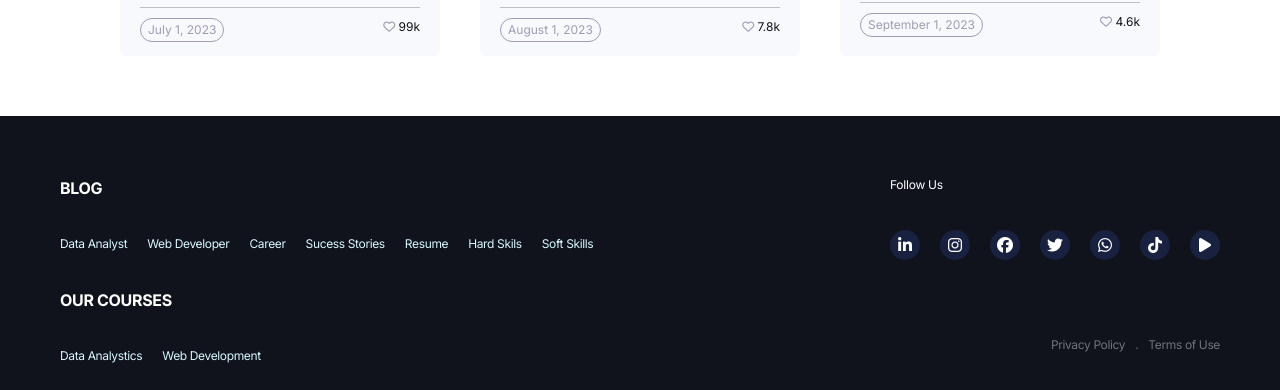
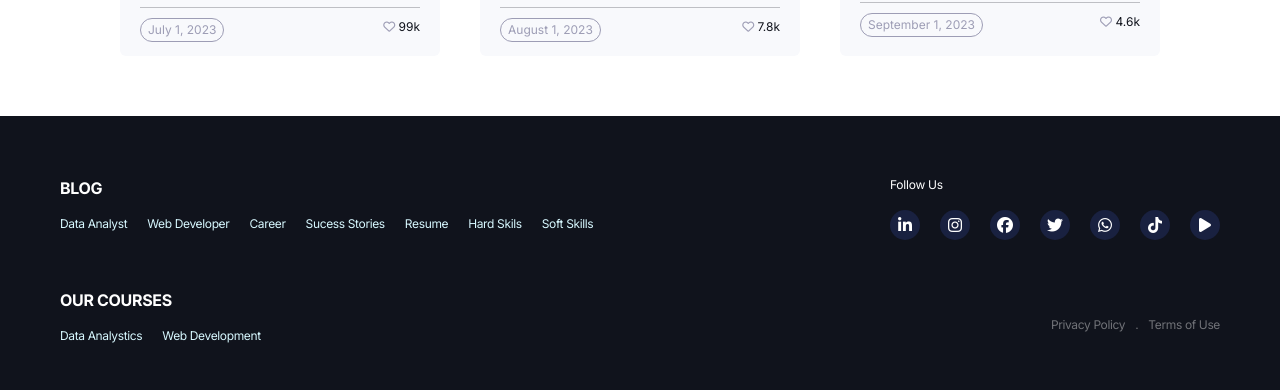
Before and after one commit to Jml-Azares/news-website, a plain HTML site: page index.html in a window 1280 px wide. Shown: the part 1224-1614 px from the top of the page. Drawn offline with nearby package versions, Linux system fonts and the light colour scheme.

Commit message:
fixed footer

```diff
--- a/assets/scss/main.scss
+++ b/assets/scss/main.scss
@@ -32,6 +32,7 @@ nav {
     display: flex;
     position: absolute;
     text-align: center;
+    top: 1px;
     right: 304px;
     gap: 30px;
   }
@@ -39,6 +40,7 @@ nav {
     display: flex;
     position: absolute;
     gap: 10px;
+    top: 1px;
     right: 100px;
     letter-spacing: -0.01em;
   }
@@ -170,13 +172,13 @@ footer {
   width: 100vw;
   height: 274px;
   background-color: variables.$color-2;
-  padding: 60px 60px 30px 60px;
+  padding: 60px 60px;
 }
 
 .section-blog {
   display: flex;
   flex-direction: column;
-  gap: 20px;
+  gap: 40px;
   color: variables.$color-9;
   p {
     font-weight: variables.$font-weight7;
@@ -187,7 +189,6 @@ footer {
   ul {
     display: flex;
     gap: 20px;
-    padding-top: 20px;
     padding-left: 0;
     font-size: 12px;
     letter-spacing: -0.03em;
@@ -213,7 +214,6 @@ footer {
   ul {
     display: flex;
     gap: 20px;
-    padding-top: 20px;
     padding-left: 0;
   }
 }
```
Also changed, not shown: index.html (+3 -6 lines), main-css/main.css, 1 other file.
